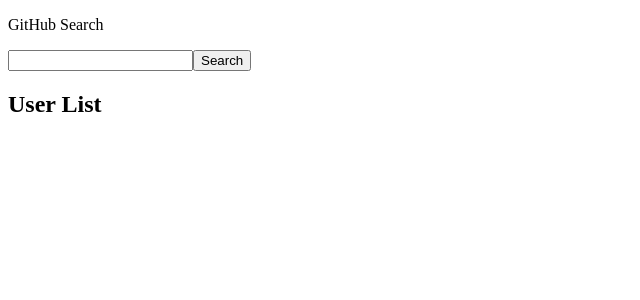
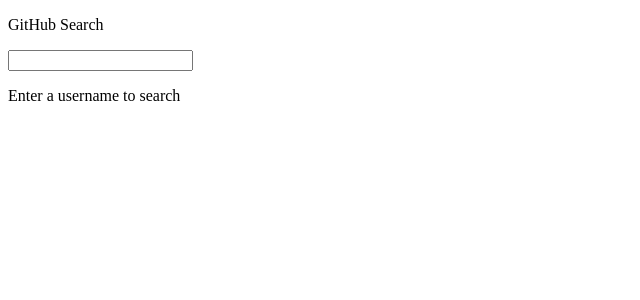
Before and after one commit to apu16-334-coder/react-practice, a React (Vite) app: page / in a window 1280 px wide. Shown: the top 300 px of the page, without its empty margins (0-640 px from the left). Built offline with nearby package versions, Linux system fonts and the light colour scheme.

Commit message:
Implemented abort controller and debounce keystroke search in SearchPage

```diff
--- a/src/day-14/GitHubApp.jsx
+++ b/src/day-14/GitHubApp.jsx
@@ -3,18 +3,14 @@
 import ProfilePage from "./ProfilePage";
 
 function GitHubApp() {
-    const [searchData, setSearchData] = useState({
-        query: '',
-        isQueryEmpty: null
-    });
-
+    const [query, setQuery] = useState('');
     const [users, setUsers] = useState([]);
     const [currentPage, setCurrentPage] = useState('searchPage');
     const [currentUser, setCurrentUser] = useState('');
 
     return (
         <>
-            {currentPage === 'searchPage' && <SearchPage searchData={searchData} onChangeSearchData={setSearchData} users={users} onChangeUsers={setUsers} onChangeCurrentUser={setCurrentUser} onChangePage={setCurrentPage} />}
+            {currentPage === 'searchPage' && <SearchPage query={query}  onQueryChange={setQuery} users={users} onChangeUsers={setUsers} onChangeCurrentUser={setCurrentUser} onChangePage={setCurrentPage} />}
 
             {currentPage === 'profilePage' && <ProfilePage onChangePage={setCurrentPage}  currentUser={currentUser} />}
         </>
--- a/src/day-14/SearchBar.jsx
+++ b/src/day-14/SearchBar.jsx
@@ -1,14 +1,9 @@
-function SearchBar({ query, isQueryEmpty, onSearch, onQueryChange }) {
+function SearchBar({ query, onQueryChange }) {
 
     return (
         <>
-            <form onSubmit={onSearch}>
-                <p>GitHub Search</p>
-                <input type="text" name="query" value={query} onChange={onQueryChange} />
-                <input type="submit" value="Search" />
-                <br />
-                {isQueryEmpty && <span style={{color: 'red'}}>Enter a username to search</span>}
-            </form>
+            <p>GitHub Search</p>
+            <input type="text" name="query" value={query} onChange={onQueryChange} />
         </>
     )
 }
--- a/src/day-14/SearchPage.jsx
+++ b/src/day-14/SearchPage.jsx
@@ -2,32 +2,38 @@
 import SearchBar from "./SearchBar";
 import UserList from "./UserList";
 
-function SearchPage({ searchData, onChangeSearchData, users, onChangeUsers, onChangePage, onChangeCurrentUser }) {
+function SearchPage({ query, onQueryChange, users, onChangeUsers, onChangePage, onChangeCurrentUser }) {
 
-    const [isLoading, setIsLoading] = useState(false);
+    const [status, setStatus] = useState('idle')
+    // idle | loading | empty | success
     const [error, setError] = useState(null);
-    const [isEmpty, setIsEmpty] = useState(false);
-    const abortControllerRef = useRef(null);
 
     function handleChange(e) {
-        onChangeSearchData(prev => ({ ...prev, query: e.target.value }))
-        setIsEmpty(false)
+        onQueryChange(e.target.value);
     }
 
-    async function fetchGitHubUsers() {
-        // Cancel any previous in-flight request
-        if (abortControllerRef.current) abortControllerRef.current.abort();
+    useEffect(() => {
+        // if query is empty
+        if (!query.trim()) {
+            // reset all states when query is cleared
+            setStatus('idle');
+            setError(null);
+            onChangeUsers([]);
+            return;
+        }
 
         // Create fresh controller for this request
-        abortControllerRef.current = new AbortController();
+        const controller = new AbortController();
 
+        // set time out for debounce
+        const timer = setTimeout(async () => {
             try {
-            setIsLoading(true);
+                setStatus('loading');
                 setError(null);
 
                 const response = await fetch(
-                `https://api.github.com/search/users?q=${searchData.query}`,
-                { signal: abortControllerRef.current.signal } // attach signal
+                    `https://api.github.com/search/users?q=${query}`,
+                    { signal: controller.signal } // attach signal
                 )
 
                 if (!response.ok) throw new Error("Fetching user failed");
@@ -36,30 +42,21 @@
 
                 onChangeUsers(data.items);
 
-            setIsEmpty(data.items.length === 0)
-
-            console.log(`Query "${searchData.query}" completed`);
+                setStatus(data.items.length === 0 ? 'empty' : 'success');
 
             } catch (err) {
                 if (err.name === 'AbortError') return // ignore — expected
                 setError(err.message);
-        } finally {
-            // Only set loading false if this is the current request
-            if (abortControllerRef.current?.signal.aborted === false) {
-                setIsLoading(false);
             }
-        }
+        }, 500)
+
+        return () => {
+            clearTimeout(timer)    // cancel debounce timer
+            controller.abort()     // cancel in-flight fetch
         }
 
-    function handleSearch(e) {
-        e.preventDefault()
 
-        const flag = searchData.query.trim() === '';
-        onChangeSearchData(prev => ({ ...prev, isQueryEmpty: flag }))
-        if (flag) return
-
-        fetchGitHubUsers();
-    }
+    }, [query])
 
     function handleProfileView(username) {
         onChangePage('profilePage');
@@ -72,14 +69,13 @@
 
     return (
         <>
-            <SearchBar {...searchData} onSearch={handleSearch} onQueryChange={handleChange} />
+            <SearchBar query={query} onQueryChange={handleChange} />
 
-            <h2>User List</h2>
-
-            {isEmpty
-                ? <p>No users found for {searchData.query}</p>
-                : <UserList onProfileView={handleProfileView} query={searchData.query} users={users} isLoading={isLoading} error={error} />
-            }
+            {status === 'idle' && <p>Enter a username to search</p>}
+            {status === 'loading' && <p>Page is Loading</p>}
+            {error && <p style={{ color: 'red' }}>Error: {error}</p>}
+            {status === 'empty' && <p>No users found for "{query}"</p>}
+            {status === 'success' && <UserList onProfileView={handleProfileView} users={users} />}
         </>
     )
 }
--- a/src/day-14/UserList.jsx
+++ b/src/day-14/UserList.jsx
@@ -1,15 +1,13 @@
 import UserCard from "./UserCard";
 
-function UserList({users, isLoading, error, onProfileView}) {
-
-    if(isLoading) return <p>Page is Loading</p>
-    if(error) return <p style={{ color: 'red' }}>Error: {error}</p>
+function UserList({ users, onProfileView }) {
 
     return (
         <>
+            <h2>User List</h2>
             <ol>
                 {users.map(u => (
-                    <UserCard  key = {u.id} onProfileView={onProfileView} avatarUrl= {u.avatar_url} username = {u.login} />
+                    <UserCard key={u.id} onProfileView={onProfileView} avatarUrl={u.avatar_url} username={u.login} />
                 ))}
             </ol>
         </>
```
Lines whose indentation alone changed are shown as unchanged.
